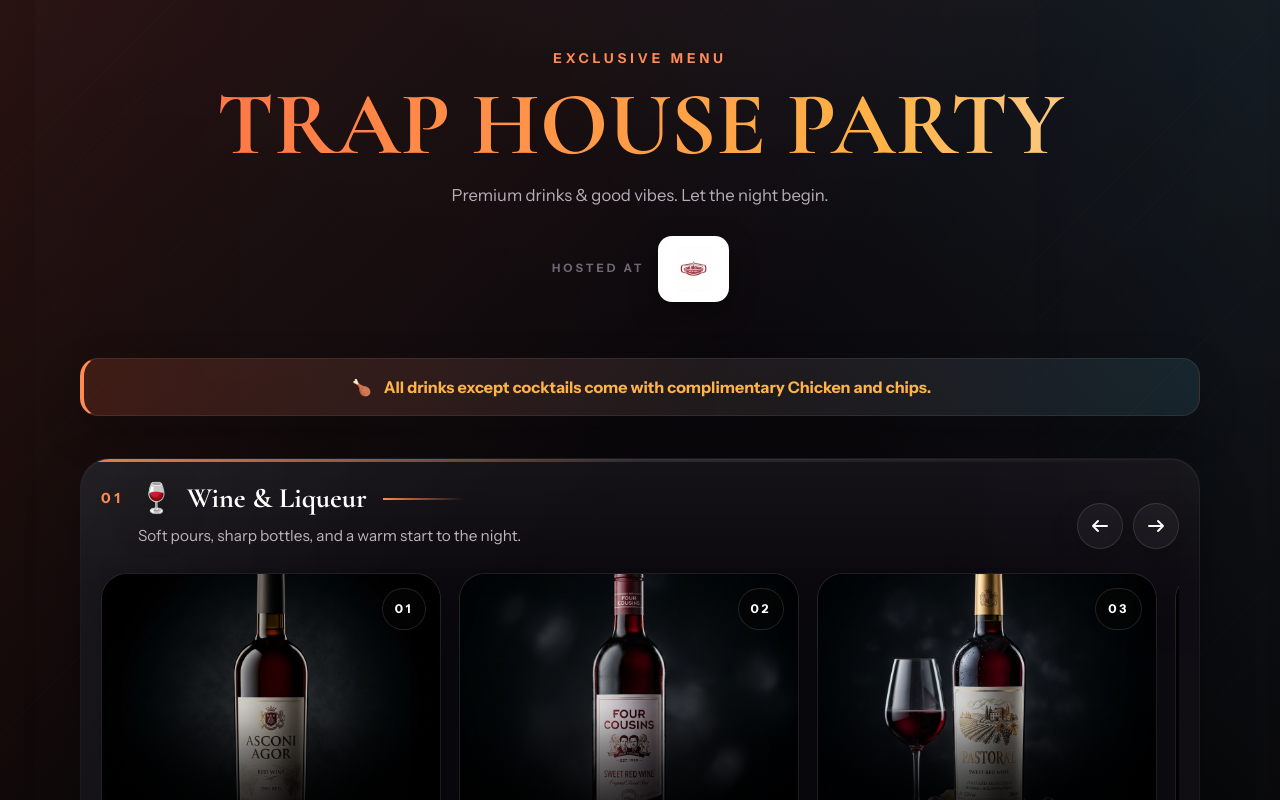
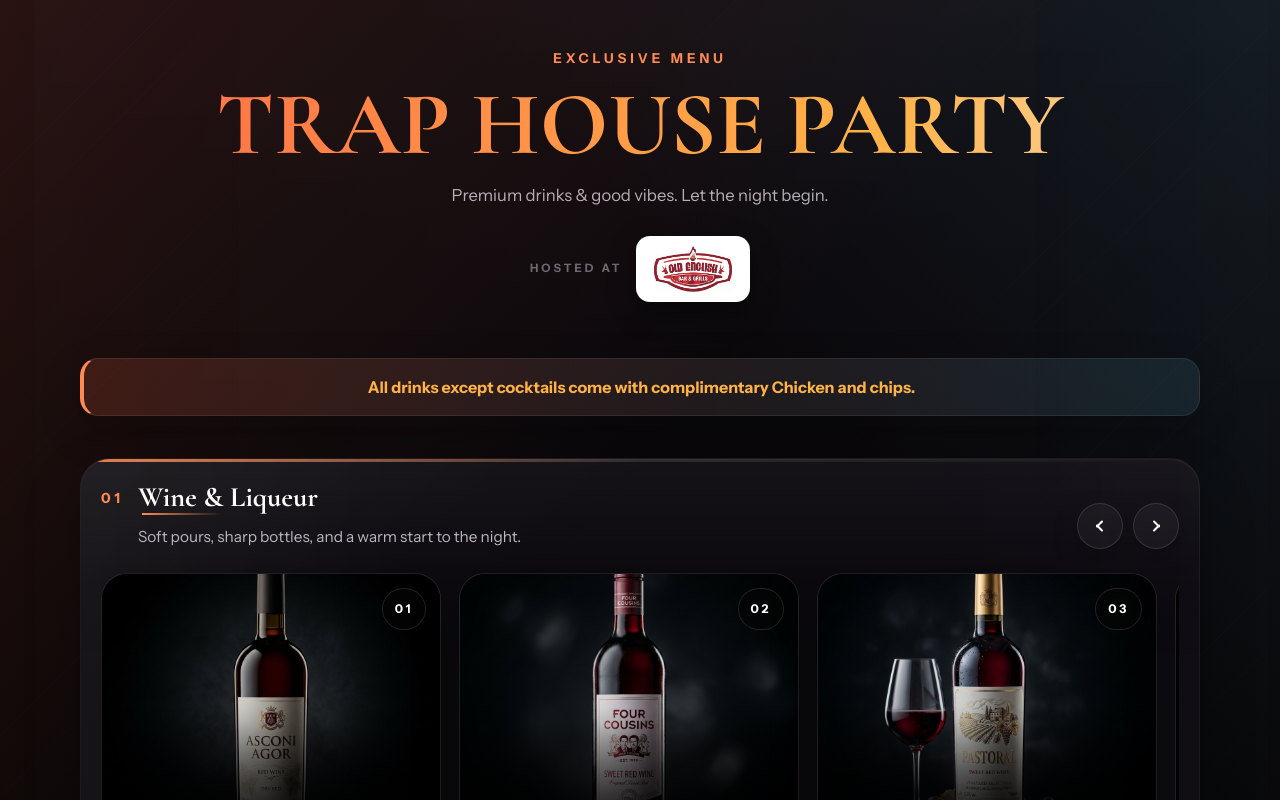
Before and after one commit to Godsom777/abuja-trust-realty, a Next.js app: page /trapHouseMenu in a window 1280 px wide. Shown: the top 800 px of the page. Built offline with nearby package versions, Linux system fonts and the light colour scheme; a web font is replaced by a local one.

Commit message:
feat: update menu section icons and improve carousel control styling

```diff
--- a/src/app/trapHouseMenu/menu.module.css
+++ b/src/app/trapHouseMenu/menu.module.css
@@ -223,9 +223,6 @@
   font-weight: 900;
   margin: 0;
   color: #fff;
-  display: flex;
-  align-items: center;
-  gap: 12px;
   line-height: 1.05;
   text-transform: none;
 }
@@ -239,11 +236,6 @@
   background: linear-gradient(90deg, var(--section-accent), transparent);
   transform-origin: left;
   animation: underlineGrow 0.75s calc(0.42s + (var(--section-index, 0) * 0.14s)) ease both;
-}
-
-.categoryIcon {
-  font-size: 1.05em;
-  filter: drop-shadow(0 10px 20px rgba(0, 0, 0, 0.4));
 }
 
 .categoryBlurb {
@@ -282,6 +274,38 @@
 
 .controlButton:active {
   transform: translateY(0);
+}
+
+.controlArrow {
+  position: relative;
+  width: 14px;
+  height: 14px;
+  display: block;
+}
+
+.controlArrow::before,
+.controlArrow::after {
+  content: "";
+  position: absolute;
+  inset: 0;
+  margin: auto;
+  width: 9px;
+  height: 2px;
+  border-radius: 999px;
+  background: currentColor;
+  transform-origin: center;
+}
+
+.controlArrow::before {
+  transform: translateY(-2px) rotate(45deg);
+}
+
+.controlArrow::after {
+  transform: translateY(2px) rotate(-45deg);
+}
+
+.controlArrow[data-direction="left"] {
+  transform: rotate(180deg);
 }
 
 .carouselViewport {
@@ -496,7 +520,6 @@
 
   .categoryTitle {
     font-size: 1.12rem;
-    display: block;
     max-width: 100%;
   }
 
@@ -504,11 +527,6 @@
     width: 64px;
     margin-left: 0;
     margin-top: 10px;
-  }
-
-  .categoryIcon {
-    display: inline-block;
-    margin-right: 8px;
   }
 
   .categoryBlurb {
--- a/src/app/trapHouseMenu/page.js
+++ b/src/app/trapHouseMenu/page.js
@@ -8,7 +8,6 @@
   {
     id: "wine",
     title: "Wine & Liqueur",
-    icon: "🍷",
     accent: "#ff8b54",
     blurb: "Soft pours, sharp bottles, and a warm start to the night.",
     items: [
@@ -23,7 +22,6 @@
   {
     id: "whiskey",
     title: "Whiskey, Cognac & Tequila",
-    icon: "🥃",
     accent: "#f6b565",
     blurb: "Deeper pours for people who want the room to notice them.",
     items: [
@@ -41,7 +39,6 @@
   {
     id: "cocktails",
     title: "Cocktails",
-    icon: "🍹",
     accent: "#6dd7ff",
     blurb: "Fast, bright, and built to keep the pace up.",
     items: [
@@ -52,7 +49,6 @@
   {
     id: "extras",
     title: "Vibe & Extras",
-    icon: "💨",
     accent: "#c78aff",
     blurb: "Slow smoke, bright flame, and the room breathing easier.",
     items: [
@@ -78,10 +74,7 @@
         <div className={styles.categoryCopy}>
           <span className={styles.sectionIndex}>{String(index + 1).padStart(2, "0")}</span>
           <div className={styles.headingBlock}>
-            <h2 className={styles.categoryTitle}>
-              <span className={styles.categoryIcon}>{section.icon}</span>
-              {section.title}
-            </h2>
+            <h2 className={styles.categoryTitle}>{section.title}</h2>
             <p className={styles.categoryBlurb}>{section.blurb}</p>
           </div>
         </div>
@@ -93,7 +86,7 @@
             aria-label={`Scroll ${section.title} left`}
             onClick={() => onScroll(section.id, -CAROUSEL_STEP)}
           >
-            <i className="fa-solid fa-arrow-left" aria-hidden="true" />
+            <span className={styles.controlArrow} aria-hidden="true" data-direction="left" />
           </button>
           <button
             type="button"
@@ -101,7 +94,7 @@
             aria-label={`Scroll ${section.title} right`}
             onClick={() => onScroll(section.id, CAROUSEL_STEP)}
           >
-            <i className="fa-solid fa-arrow-right" aria-hidden="true" />
+            <span className={styles.controlArrow} aria-hidden="true" data-direction="right" />
           </button>
         </div>
       </div>
@@ -181,7 +174,6 @@
         </header>
 
         <div className={styles.noticeBox}>
-          <span>🍗</span>
           <p>All drinks except cocktails come with complimentary Chicken and chips.</p>
         </div>
 
```
Also changed, not shown: public/menu/old_english_logo.jpg.
